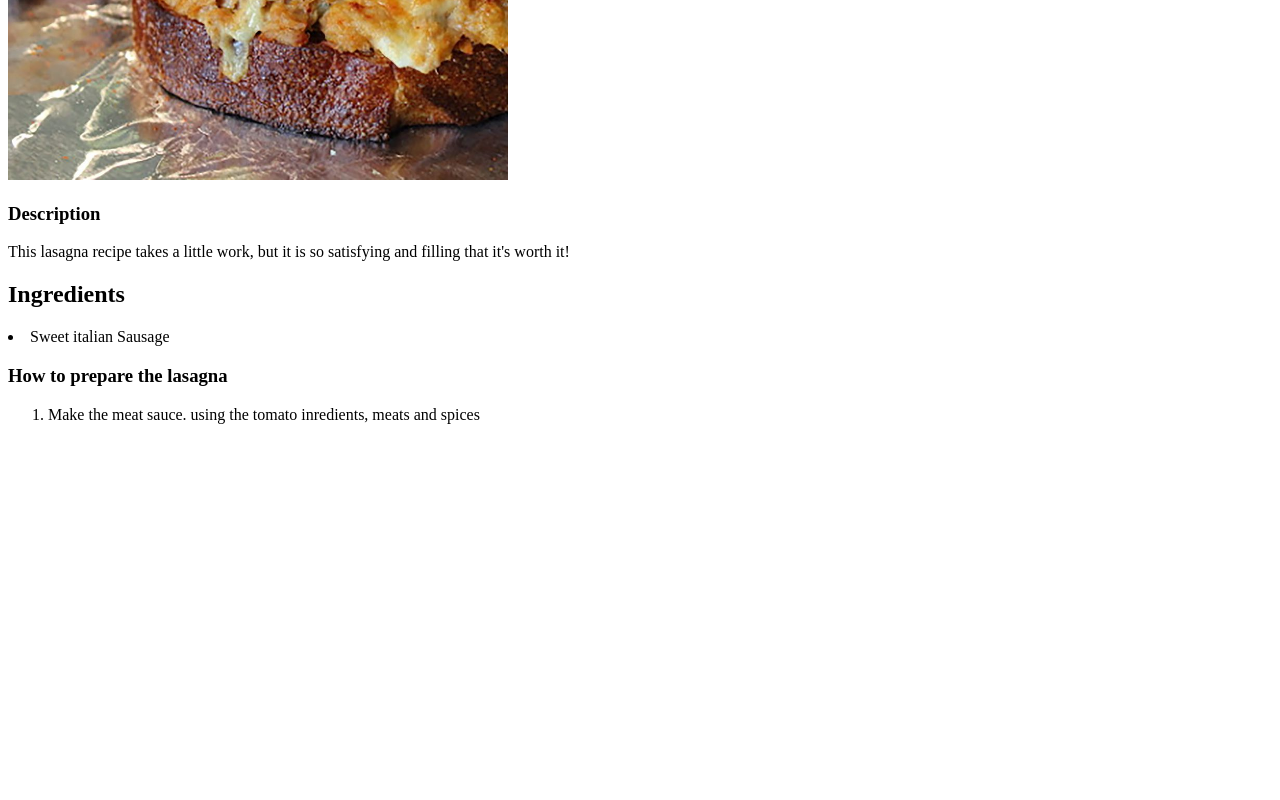
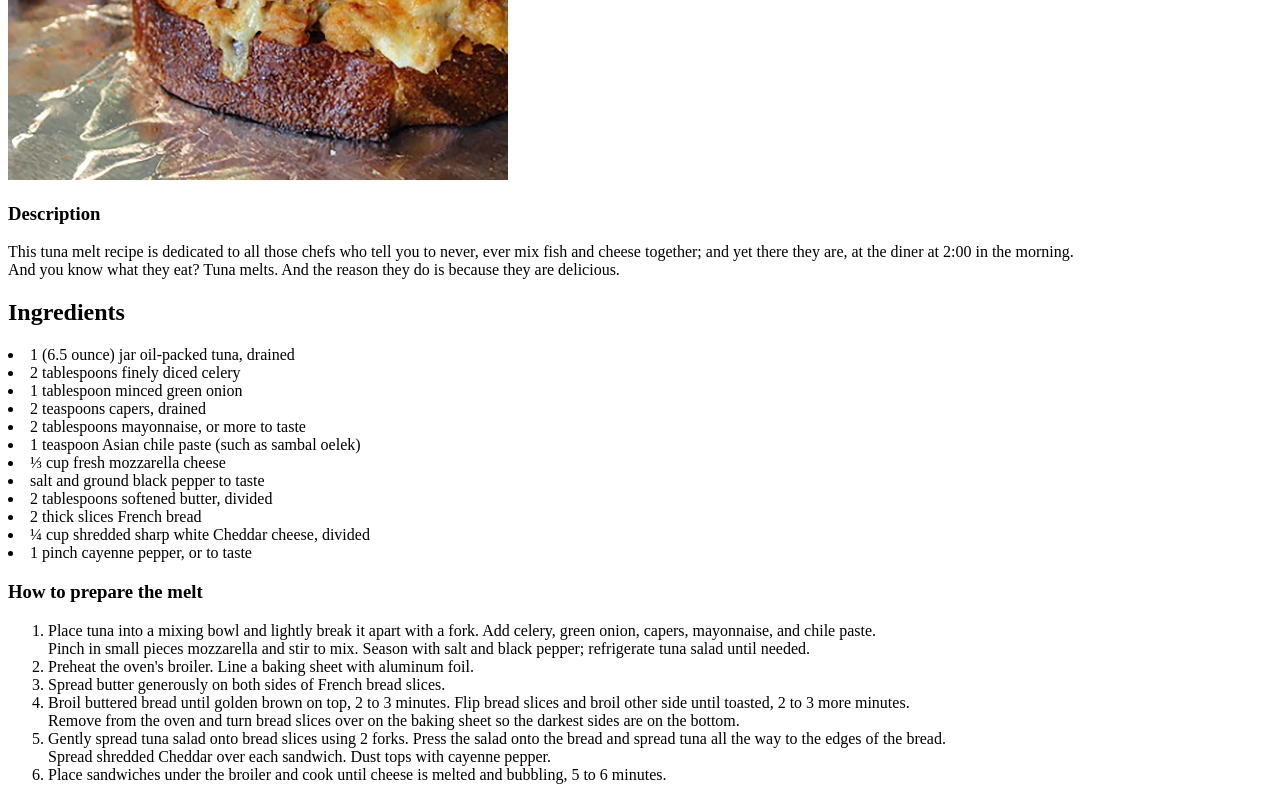
Before and after one commit to 604xolo/odin-recipes, a plain HTML site: page recipes/tuna-melt.html in a window 1280 px wide. Shown: the part 400-1200 px from the top of the page. Before the commit the page ends 840 px from the top, so only its background shows below. Drawn offline with Linux system fonts and the light colour scheme.

Commit message:
Add tuna melt content to the tuna-melt html file

```diff
--- a/recipes/tuna-melt.html
+++ b/recipes/tuna-melt.html
@@ -9,21 +9,73 @@
     <h1>Lasagna</h1>
     <img src="../imgs/Tunamelt.jpg" alt="A close up shot of a slice of lasagna on a white porcelain dish with a fork facing the camera" width="500">
     <h3>Description</h3>
-    <p>This lasagna recipe takes a little work, but it is so satisfying and filling that it's worth it!</p>
+    <p>This tuna melt recipe is dedicated to all those chefs who tell you to never, ever mix fish and cheese together; and yet there they are, at the diner at 2:00 in the morning. <br>
+        And you know what they eat? Tuna melts. And the reason they do is because they are delicious.</p>
     <h2>Ingredients</h2>
     <uo>
         <li>
-            Sweet italian Sausage
+            1 (6.5 ounce) jar oil-packed tuna, drained
+        </li>
+        <li>
+            2 tablespoons finely diced celery
+        </li>
+        <li>
+            1 tablespoon minced green onion
+        </li>
+        <li>
+            2 teaspoons capers, drained
+        </li>
+        <li>
+            2 tablespoons mayonnaise, or more to taste
+        </li>
+        <li>
+            1 teaspoon Asian chile paste (such as sambal oelek)
+        </li>
+        <li>
+            ⅓ cup fresh mozzarella cheese
+        </li>
+        <li>
+            salt and ground black pepper to taste
+        </li>
+        <li>
+            2 tablespoons softened butter, divided
+        </li>
+        <li>
+            2 thick slices French bread
+        </li>
+        <li>
+            ¼ cup shredded sharp white Cheddar cheese, divided
+        </li>
+        <li>
+            1 pinch cayenne pepper, or to taste
         </li>
     </uo>
 
-    <h3>How to prepare the lasagna</h3>
+    <h3>How to prepare the melt</h3>
 
     <ol>
         <li>
-            Make the meat sauce. using the tomato inredients, meats and spices
+            Place tuna into a mixing bowl and lightly break it apart with a fork. Add celery, green onion, capers, mayonnaise, and chile paste. <br>
+            Pinch in small pieces mozzarella and stir to mix. Season with salt and black pepper; refrigerate tuna salad until needed.
+        </li>
+        <li>
+            Preheat the oven's broiler. Line a baking sheet with aluminum foil.
+        </li>
+        <li>
+            Spread butter generously on both sides of French bread slices.
+        </li>
+        <li>
+            Broil buttered bread until golden brown on top, 2 to 3 minutes. Flip bread slices and broil other side until toasted, 2 to 3 more minutes.<br>
+            Remove from the oven and turn bread slices over on the baking sheet so the darkest sides are on the bottom.
+        </li>
+        <li>
+            Gently spread tuna salad onto bread slices using 2 forks. Press the salad onto the bread and spread tuna all the way to the edges of the bread.<br>
+            Spread shredded Cheddar over each sandwich. Dust tops with cayenne pepper.
+        </li>
+        <li>
+            Place sandwiches under the broiler and cook until cheese is melted and bubbling, 5 to 6 minutes.
         </li>
     </ol>
-
+<a></a>
 </body>
 </html>
```
